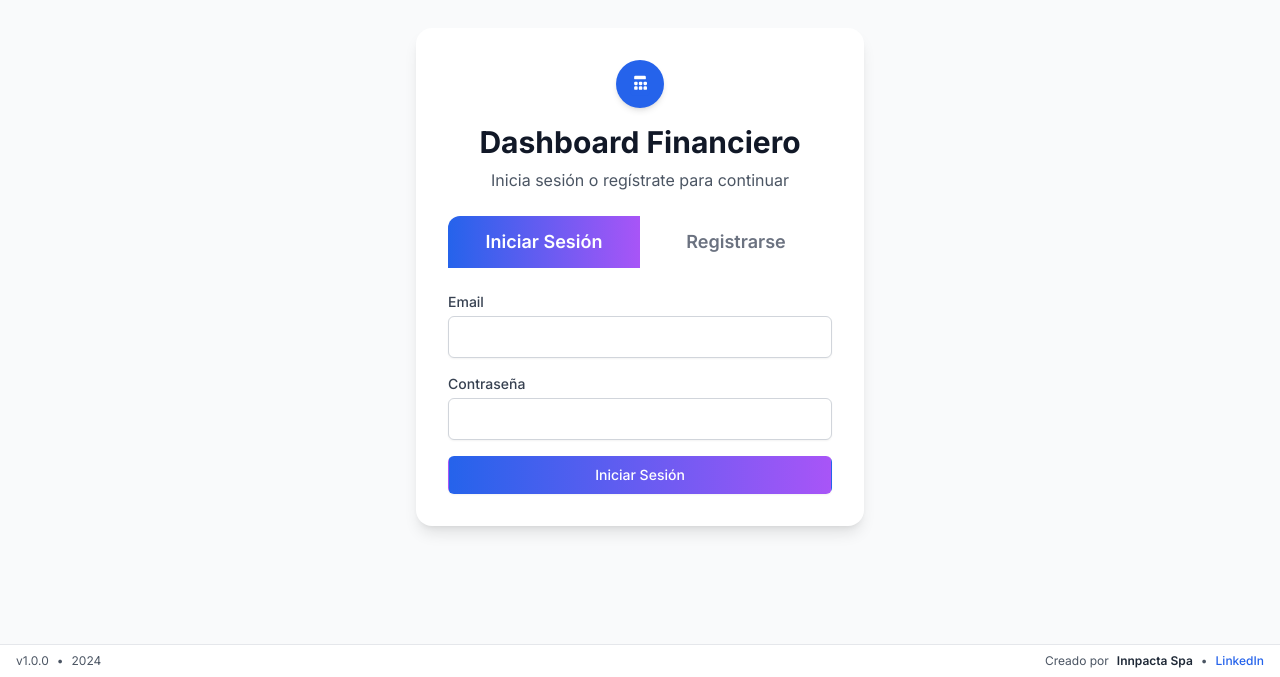
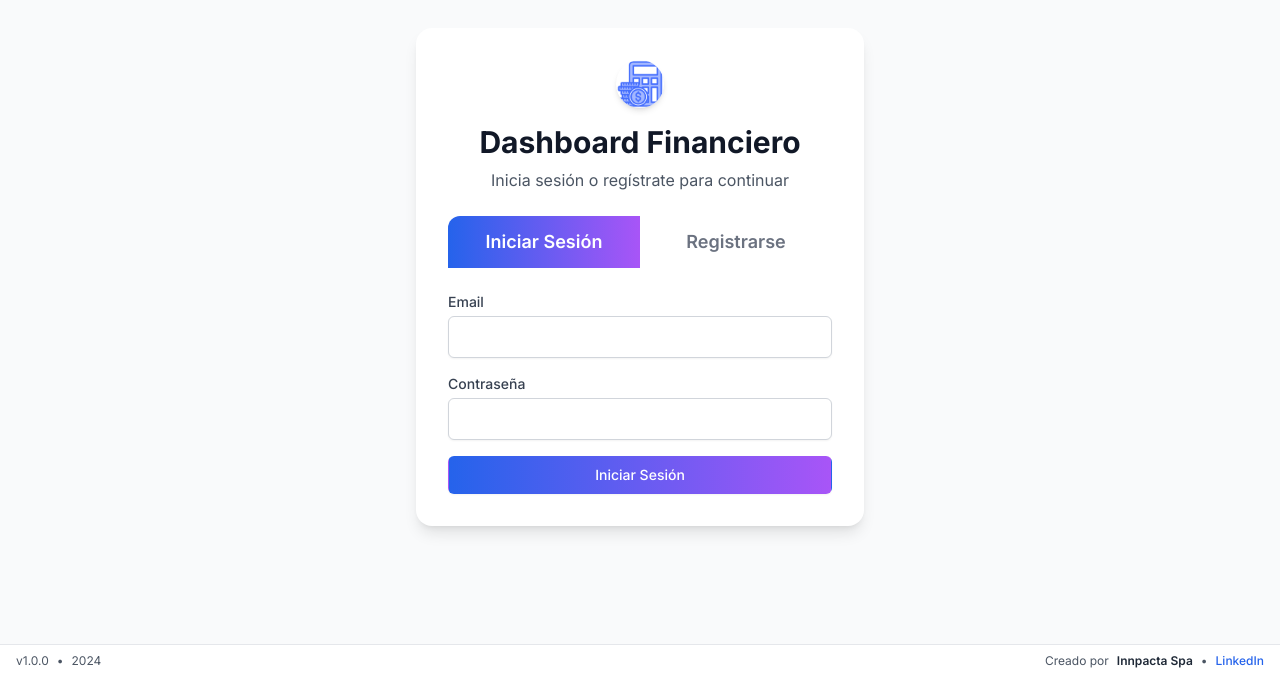
Before and after one commit to jovillarroelb/innpacta-gastapp, a website: page index.html in a window 1280 px wide. Shown: the part 123-800 px from the top of the page. Drawn offline with nearby package versions, Linux system fonts and the light colour scheme.

Commit message:
Login: logo reemplazado por 'ico/logo.png' centrado y con estilo moderno.

```diff
--- a/index.html
+++ b/index.html
@@ -14,19 +14,7 @@
         <div class="w-full max-w-md p-8 space-y-6 bg-white rounded-2xl shadow-lg">
             <div class="text-center">
                 <div class="flex justify-center mb-4">
-                    <div class="w-12 h-12 bg-blue-600 rounded-full flex items-center justify-center text-white shadow-md">
-                        <!-- Ícono SVG de calculadora financiera -->
-                        <svg xmlns="http://www.w3.org/2000/svg" width="28" height="28" fill="none" viewBox="0 0 24 24">
-                          <rect x="4" y="2" width="16" height="20" rx="3" fill="#2563eb"/>
-                          <rect x="7" y="5" width="10" height="3" rx="1" fill="#fff"/>
-                          <rect x="7" y="10" width="3" height="3" rx="1" fill="#fff"/>
-                          <rect x="11" y="10" width="3" height="3" rx="1" fill="#fff"/>
-                          <rect x="15" y="10" width="3" height="3" rx="1" fill="#fff"/>
-                          <rect x="7" y="14" width="3" height="3" rx="1" fill="#fff"/>
-                          <rect x="11" y="14" width="3" height="3" rx="1" fill="#fff"/>
-                          <rect x="15" y="14" width="3" height="3" rx="1" fill="#fff"/>
-                        </svg>
-                    </div>
+                    <img src="ico/logo.png" alt="Logo Calculadora" class="w-12 h-12 rounded-full shadow-md object-cover" />
                 </div>
                 <h1 class="text-3xl font-bold text-gray-900">Dashboard Financiero</h1>
                 <p class="mt-2 text-gray-600">Inicia sesión o regístrate para continuar</p>
```
